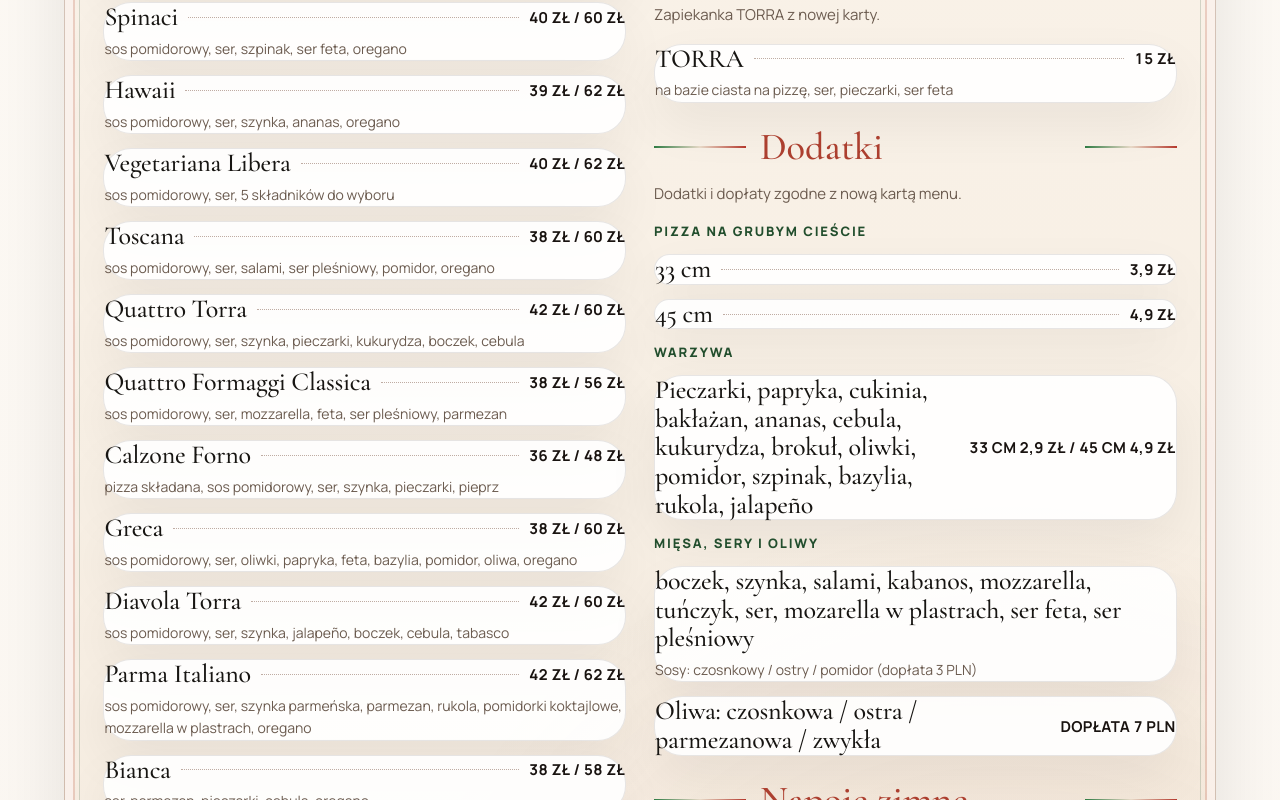
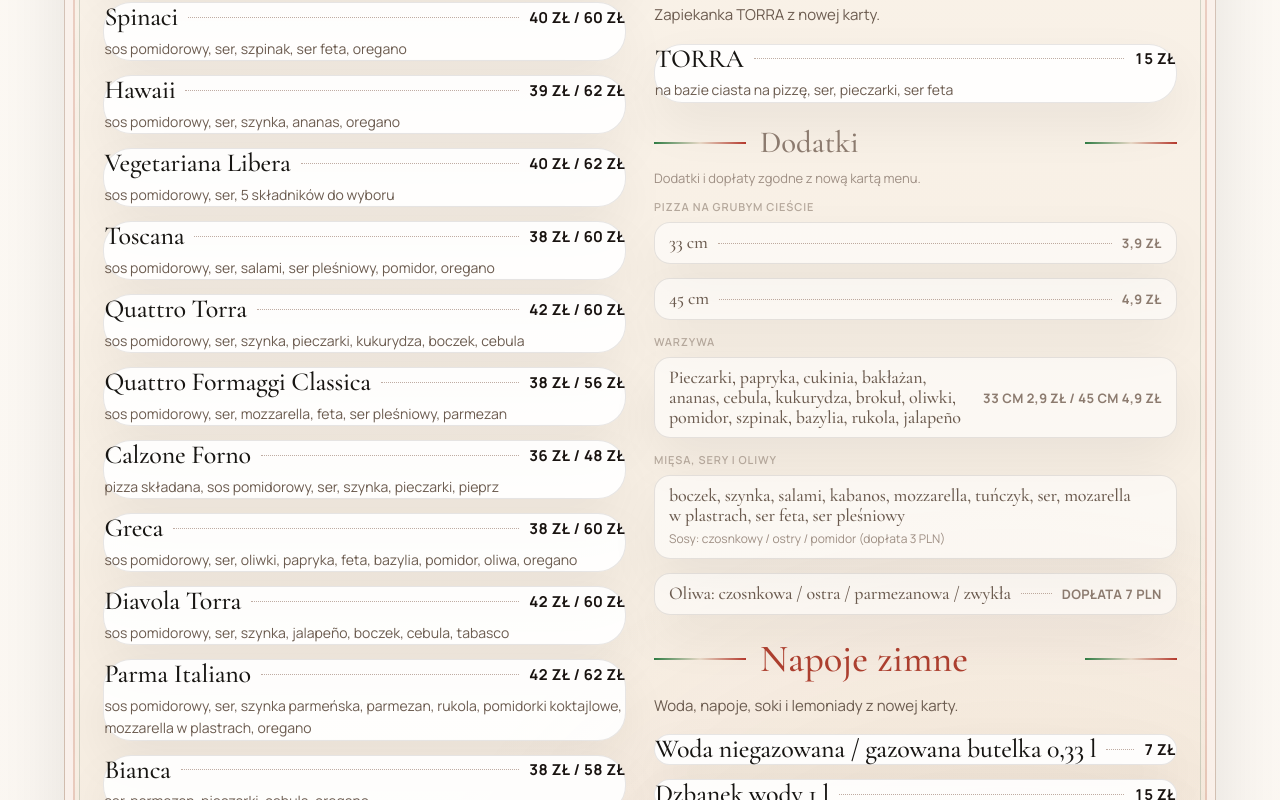
Before and after one commit to mulasty/PizzaTorra, a Next.js app: page / in a window 1280 px wide. Shown: the part 4000-4800 px from the top of the page. Built offline with nearby package versions, Linux system fonts and the light colour scheme.

Commit message:
Lighter footer overlays + subtle Dodatki menu section with extras modifier

```diff
--- a/src/app/page.module.css
+++ b/src/app/page.module.css
@@ -1076,6 +1076,54 @@
   gap: 14px;
 }
 
+.menuCategoryExtras {
+  gap: 10px;
+}
+
+.menuCategoryExtras .menuCategoryHeading h3 {
+  font-size: clamp(22px, 2.4vw, 32px);
+  color: #8c7b6f;
+}
+
+.menuCategoryExtras .menuCategoryDescription {
+  font-size: 13px;
+  color: #9e8f84;
+}
+
+.menuCategoryExtras .menuSubsection {
+  gap: 8px;
+}
+
+.menuCategoryExtras .menuSubsectionHeader h4 {
+  color: #b5a89c;
+  font-size: 11px;
+  font-weight: 600;
+  letter-spacing: 0.08em;
+}
+
+.menuCategoryExtras .menuItemCard {
+  gap: 4px;
+  padding: 10px 14px;
+  background: rgba(255, 255, 255, 0.55);
+  border-radius: 16px;
+}
+
+.menuCategoryExtras .menuItemLead h4 {
+  font-size: 18px;
+  color: #6b5b4f;
+}
+
+.menuCategoryExtras .menuItemLead strong {
+  font-size: 13px;
+  color: #8c7b6f;
+}
+
+.menuCategoryExtras .menuItemCard p {
+  font-size: 12px;
+  line-height: 1.5;
+  color: #9e8f84;
+}
+
 .menuSubsectionHeader h4 {
   margin: 0;
   font-family: var(--font-body), "Segoe UI", sans-serif;
@@ -1595,10 +1643,10 @@
   padding-bottom: calc(110px + env(safe-area-inset-bottom));
   padding-top: clamp(72px, 10vw, 112px);
   overflow: hidden;
-  border-top: 1px solid rgba(255, 255, 255, 0.08);
+  border-top: 1px solid rgba(255, 255, 255, 0.18);
   background:
-    linear-gradient(180deg, rgba(15, 11, 8, 0.35), rgba(10, 7, 5, 0.75)),
-    linear-gradient(120deg, rgba(20, 15, 12, 0.5), rgba(25, 18, 14, 0.55)),
+    linear-gradient(180deg, rgba(60, 50, 42, 0.22), rgba(45, 38, 32, 0.42)),
+    linear-gradient(120deg, rgba(70, 58, 48, 0.18), rgba(55, 45, 38, 0.28)),
     url("/pizzatorra/footer-bg.jpg");
   background-size: cover;
   background-position: center;
@@ -1609,8 +1657,8 @@
   position: absolute;
   inset: 0;
   background:
-    linear-gradient(180deg, rgba(20, 15, 12, 0.08), rgba(20, 15, 12, 0.3)),
-    radial-gradient(circle at top right, rgba(179, 107, 79, 0.22), transparent 32%);
+    linear-gradient(180deg, rgba(255, 252, 248, 0.06), rgba(255, 247, 237, 0.12)),
+    radial-gradient(circle at top right, rgba(179, 107, 79, 0.14), transparent 38%);
   pointer-events: none;
 }
 
--- a/src/app/page.tsx
+++ b/src/app/page.tsx
@@ -283,7 +283,10 @@ const renderMenuSections = (category: MenuCategory) => {
 };
 
 const renderMenuCategory = (category: MenuCategory) => (
-  <section key={category.id} className={styles.menuCategoryCard}>
+  <section
+    key={category.id}
+    className={`${styles.menuCategoryCard} ${category.id === "dodatki" ? styles.menuCategoryExtras : ""}`}
+  >
     <div className={styles.menuCategoryHeading}>
       <div className={styles.menuCategoryHeadingLine} aria-hidden="true" />
       <div>
```
